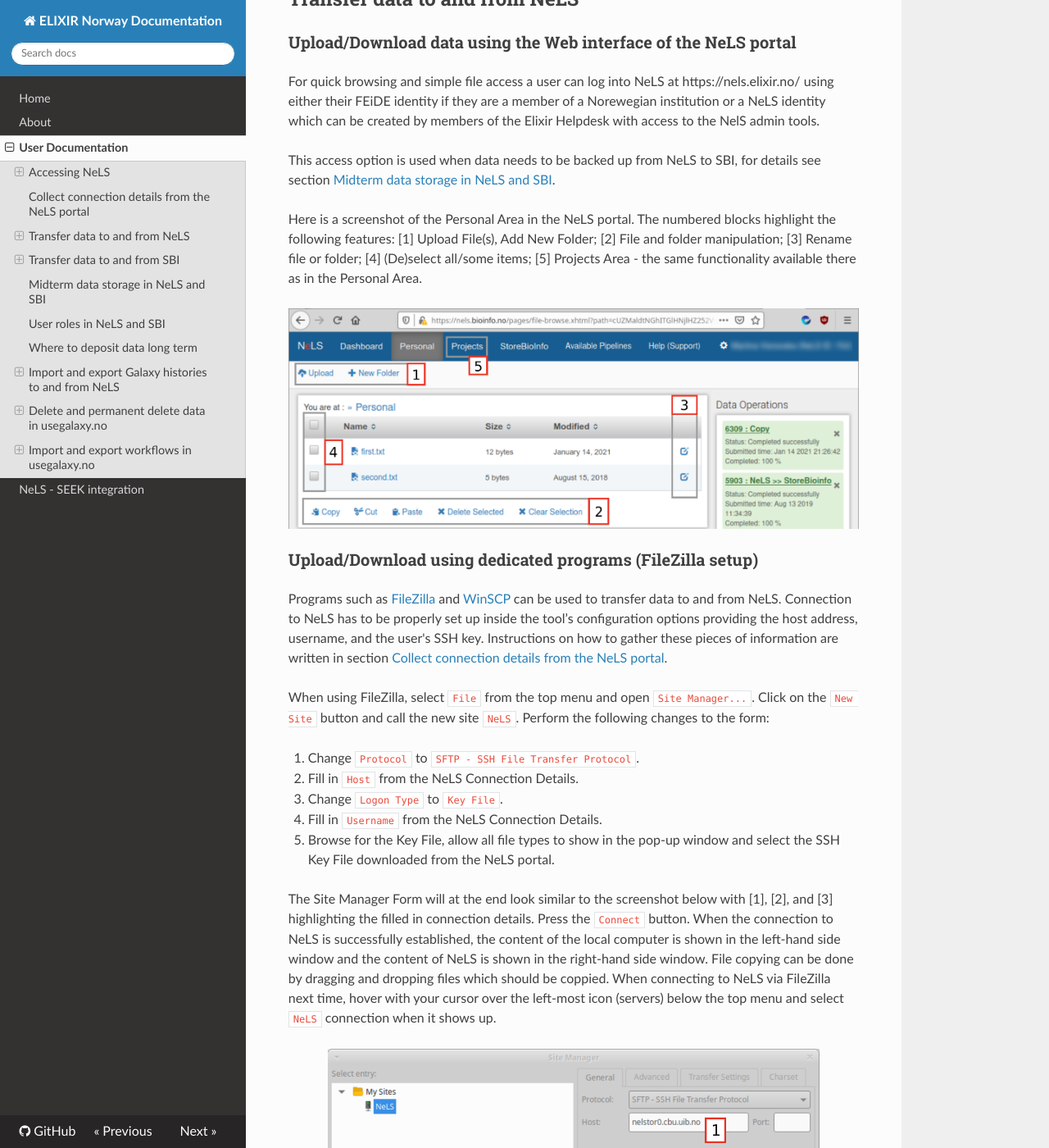
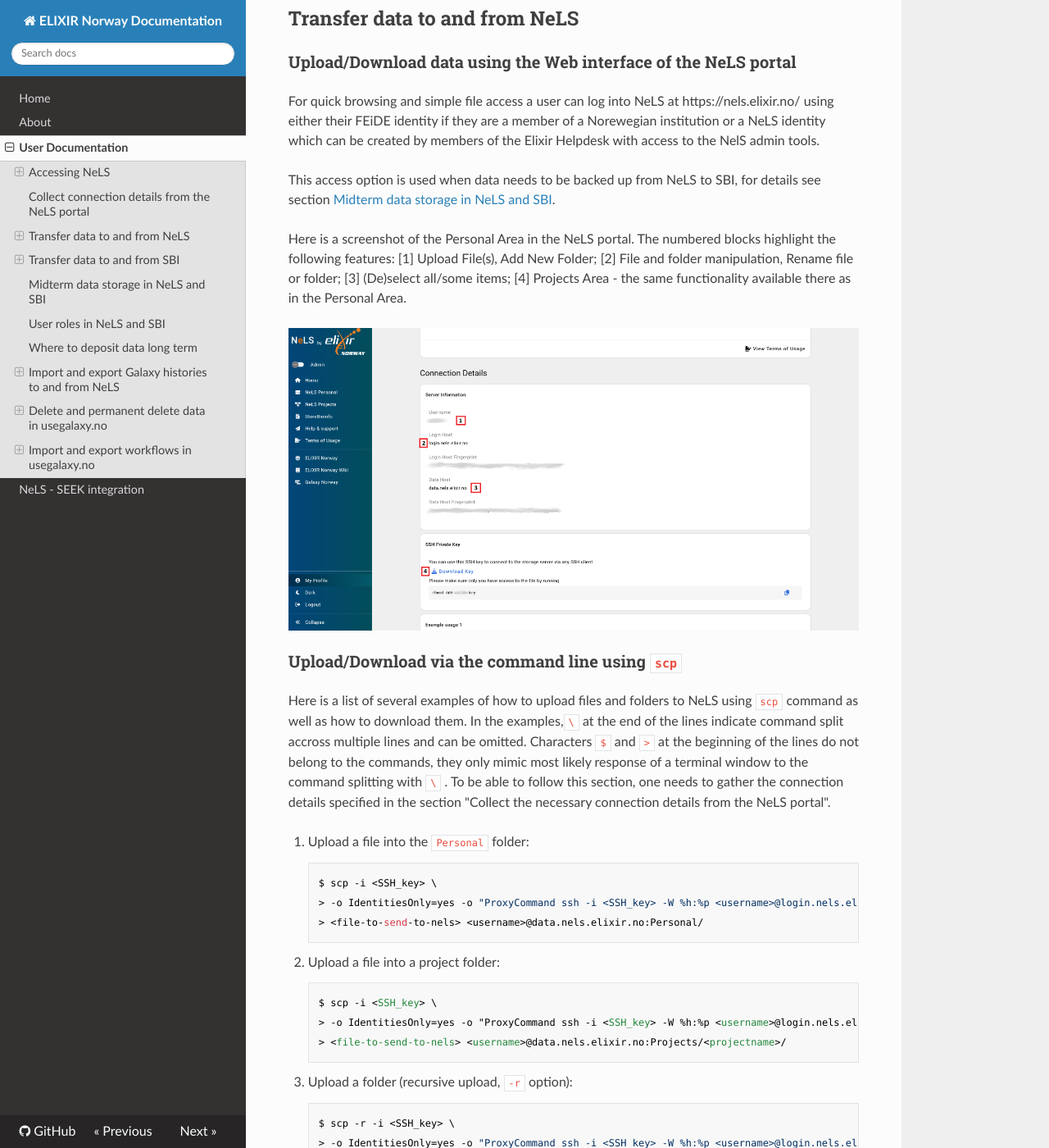
Before and after one commit to elixir-no-nels/nels-docs, an MkDocs documentation site: the page built from docs/user-doc.md, in a window 1280 px wide and 1400 px high, scrolled down 1795 px. Shown: the whole window at 82% size. Built offline with MkDocs 1.6.1, drawn with Linux system fonts in a browser that asks for light colours; nearby versions of some CDN libraries; some of the changed text lies outside the part shown.

Commit message:
Navigating personal folder

```diff
--- a/docs/user-doc.md
+++ b/docs/user-doc.md
@@ -39,7 +39,7 @@
 <img src="images/NeLS_Access_2026.png" alt="NeLS Connection Details" width="600"/>
 </p>
 
-Download the SSH key to the computer from which you want to authenticate on NeLS, note the host address (`newstor.cbu.uib.no`) and your username. Modify access permissions for the SSH key in such a way that only you can read and write to the file and no other user can access the file. In the linux-based operating systems (including OsX), one can achieve this by typing `chmod 600 <SSH_key>` into a terminal window. In Windows, one can access the security tab in the `Properties` option of the `<SSH_key>` file and keep access granted only to oneself, `SYSTEM` and `Administrators`.
+Download the SSH key to the computer from which you want to authenticate on NeLS, note the host addresses (`login.nels.elixir.no` and `data.nels.elixir.no`) and your username. Modify access permissions for the SSH key in such a way that only you can read and write to the file and no other user can access the file. In the linux-based operating systems (including OsX), one can achieve this by typing `chmod 600 <SSH_key>` into a terminal window. In Windows, one can access the security tab in the `Properties` option of the `<SSH_key>` file and keep access granted only to oneself, `SYSTEM` and `Administrators`.
 
 ## Transfer data to and from NeLS
 
@@ -49,35 +49,11 @@
 
 This access option is used when data needs to be backed up from NeLS to SBI, for details see section [Midterm data storage in NeLS and SBI](user-doc.html#midterm-data-storage-in-nels-and-sbi).
 
-Here is a screenshot of the Personal Area in the NeLS portal. The numbered blocks highlight the following features: [1] Upload File(s), Add New Folder; [2] File and folder manipulation; [3] Rename file or folder; [4] (De)select all/some items; [5] Projects Area - the same functionality available there as in the Personal Area.
+Here is a screenshot of the Personal Area in the NeLS portal. The numbered blocks highlight the following features: [1] Upload File(s), Add New Folder; [2] File and folder manipulation, Rename file or folder; [3] (De)select all/some items; [4] Projects Area - the same functionality available there as in the Personal Area.
 
 <p align="middle">
-<img src="images/NeLS_personal.png" width="800" alt="NeLS Personal Area" />
+<img src="images/NeLS_personal_2026.png" width="800" alt="NeLS Personal Area" />
 </p>
-
-### Upload/Download using dedicated programs (FileZilla setup)
-
-Programs such as [FileZilla](https://filezilla-project.org/) and [WinSCP](https://winscp.net/eng/download.php) can be used to transfer data to and from NeLS. Connection to NeLS has to be properly set up inside the tool’s configuration options providing the host address, username, and the user's SSH key. Instructions on how to gather these pieces of information are written in section [Collect connection details from the NeLS portal](user-doc.html#collect-connection-details-from-the-nels-portal).
-
-When using FileZilla, select `File` from the top menu and open `Site Manager...`. Click on the `New Site` button and call the new site `NeLS`. Perform the following changes to the form:
-
-1. Change `Protocol` to `SFTP - SSH File Transfer Protocol`.
-
-2. Fill in `Host` from the NeLS Connection Details.
-
-3. Change `Logon Type` to `Key File`.
-
-4. Fill in `Username` from the NeLS Connection Details.
-
-5. Browse for the Key File, allow all file types to show in the pop-up window and select the SSH Key File downloaded from the NeLS portal.
-
-
-The Site Manager Form will at the end look similar to the screenshot below with [1], [2], and [3] highlighting the filled in connection details. Press the `Connect` button. When the connection to NeLS is successfully established, the content of the local computer is shown in the left-hand side window and the content of NeLS is shown in the right-hand side window. File copying can be done by dragging and dropping files which should be coppied. When connecting to NeLS via FileZilla next time, hover with your cursor over the left-most icon (servers) below the top menu and select `NeLS` connection when it shows up.
-
-<p align="middle">
-<img src="images/NeLS_FileZilla_site_manager_filled.png" width="600" alt="FileZilla site manager filled" />
-</p>
-
 
 
 ### Upload/Download via the command line using `scp`
```
Also changed, not shown: docs/images/NeLS_personal_2026.png (added).
